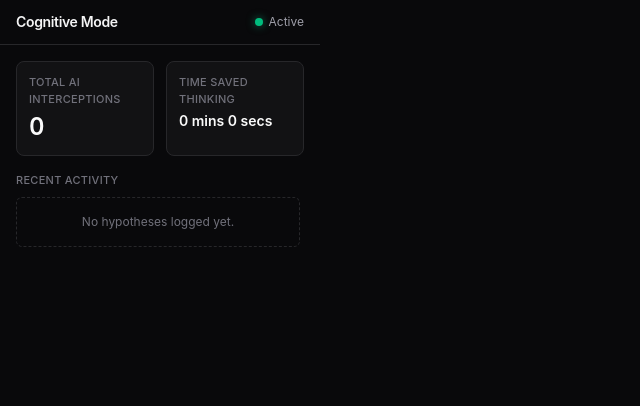
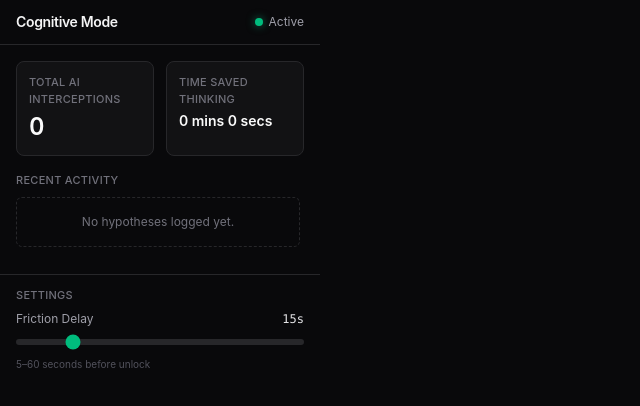
Before and after one commit to hsingla378/cognitivemode.app, a React (Vite) app in the folder apps/extension/: page / in a window 1280 px wide. Shown: the top 406 px of the page, without its empty margins (0-640 px from the left). Built offline with nearby package versions, Linux system fonts and the light colour scheme.

Commit message:
feat: add dynamic timer configuration to popup settings and sync with overlay engine

```diff
--- a/apps/extension/src/App.tsx
+++ b/apps/extension/src/App.tsx
@@ -1,9 +1,18 @@
 import { useEffect, useState } from 'react'
-import { getCognitiveLogs, getStats, type Stats } from './content/storage'
+import {
+  getCognitiveLogs,
+  getSettings,
+  getStats,
+  saveSettings,
+  type Stats,
+} from './content/storage'
 import type { CognitiveEntry } from './content/types'
 import './App.css'
 
 const HYPOTHESIS_SNIPPET_LENGTH = 72
+const FRICTION_DELAY_MIN = 5
+const FRICTION_DELAY_MAX = 60
+const FRICTION_DELAY_DEFAULT = 15
 
 function truncateHypothesis(text: string): string {
   const trimmed = text.trim()
@@ -23,16 +32,24 @@ function formatTimestamp(timestamp: number): string {
 function App() {
   const [stats, setStats] = useState<Stats | null>(null)
   const [recentLogs, setRecentLogs] = useState<CognitiveEntry[]>([])
+  const [frictionDelay, setFrictionDelay] = useState(FRICTION_DELAY_DEFAULT)
 
   useEffect(() => {
     let cancelled = false
 
     async function loadDashboard() {
-      const [nextStats, logs] = await Promise.all([getStats(), getCognitiveLogs()])
+      const [nextStats, logs, settings] = await Promise.all([
+        getStats(),
+        getCognitiveLogs(),
+        getSettings(),
+      ])
       if (cancelled) return
 
       setStats(nextStats)
       setRecentLogs(logs.slice(-3).reverse())
+      setFrictionDelay(
+        Math.min(FRICTION_DELAY_MAX, Math.max(FRICTION_DELAY_MIN, settings.countdownDuration)),
+      )
     }
 
     void loadDashboard()
@@ -41,6 +58,12 @@ function App() {
       cancelled = true
     }
   }, [])
+
+  async function handleFrictionDelayChange(value: number) {
+    const clamped = Math.min(FRICTION_DELAY_MAX, Math.max(FRICTION_DELAY_MIN, value))
+    setFrictionDelay(clamped)
+    await saveSettings({ countdownDuration: clamped })
+  }
 
   return (
     <div className="flex h-96 w-80 flex-col bg-zinc-950 text-zinc-100">
@@ -99,6 +122,29 @@ function App() {
           </ul>
         </section>
       </main>
+
+      <footer className="border-t border-zinc-800 px-4 py-3">
+        <h2 className="mb-2 text-[11px] font-medium uppercase tracking-wide text-zinc-500">
+          Settings
+        </h2>
+        <label htmlFor="friction-delay" className="flex items-center justify-between gap-3">
+          <span className="text-xs text-zinc-400">Friction Delay</span>
+          <span className="font-mono text-xs tabular-nums text-zinc-200">{frictionDelay}s</span>
+        </label>
+        <input
+          id="friction-delay"
+          type="range"
+          min={FRICTION_DELAY_MIN}
+          max={FRICTION_DELAY_MAX}
+          step={1}
+          value={frictionDelay}
+          onChange={(e) => void handleFrictionDelayChange(Number(e.target.value))}
+          className="mt-2 h-1.5 w-full cursor-pointer appearance-none rounded-full bg-zinc-800 accent-emerald-500"
+        />
+        <p className="mt-1.5 text-[10px] text-zinc-600">
+          {FRICTION_DELAY_MIN}–{FRICTION_DELAY_MAX} seconds before unlock
+        </p>
+      </footer>
     </div>
   )
 }
--- a/apps/extension/src/content/Overlay.tsx
+++ b/apps/extension/src/content/Overlay.tsx
@@ -1,7 +1,8 @@
 import { useEffect, useState } from 'react'
+import { getSettings } from './storage'
 import type { PendingSubmit } from './types'
 
-const COUNTDOWN_SECONDS = 15
+const DEFAULT_COUNTDOWN_SECONDS = 15
 const MIN_CHARS = 10
 
 export interface HypothesisGateData {
@@ -18,7 +19,8 @@ interface FrictionOverlayProps {
 export default function FrictionOverlay({ pending, onSubmit, onDismiss }: FrictionOverlayProps) {
   const [hypothesis, setHypothesis] = useState('')
   const [tried, setTried] = useState('')
-  const [secondsLeft, setSecondsLeft] = useState(COUNTDOWN_SECONDS)
+  const [countdownDuration, setCountdownDuration] = useState(DEFAULT_COUNTDOWN_SECONDS)
+  const [secondsLeft, setSecondsLeft] = useState(DEFAULT_COUNTDOWN_SECONDS)
   const [submitting, setSubmitting] = useState(false)
   const [hidden, setHidden] = useState(false)
 
@@ -29,14 +31,30 @@ export default function FrictionOverlay({ pending, onSubmit, onDismiss }: Fricti
   const visible = pending !== null && !hidden
 
   useEffect(() => {
+    let cancelled = false
+
+    void getSettings().then((settings) => {
+      if (cancelled) return
+      setCountdownDuration(settings.countdownDuration)
+      setSecondsLeft(settings.countdownDuration)
+    })
+
+    return () => {
+      cancelled = true
+    }
+  }, [])
+
+  useEffect(() => {
     if (!pending) return
+
+    setSecondsLeft(countdownDuration)
 
     const intervalId = window.setInterval(() => {
       setSecondsLeft((prev) => (prev <= 1 ? 0 : prev - 1))
     }, 1000)
 
     return () => clearInterval(intervalId)
-  }, [pending])
+  }, [pending, countdownDuration])
 
   async function handleUnlock() {
     if (!canUnlock) return
@@ -49,7 +67,8 @@ export default function FrictionOverlay({ pending, onSubmit, onDismiss }: Fricti
     }
   }
 
-  const countdownProgress = ((COUNTDOWN_SECONDS - secondsLeft) / COUNTDOWN_SECONDS) * 100
+  const countdownProgress =
+    ((countdownDuration - secondsLeft) / countdownDuration) * 100
 
   return (
     <div
```
